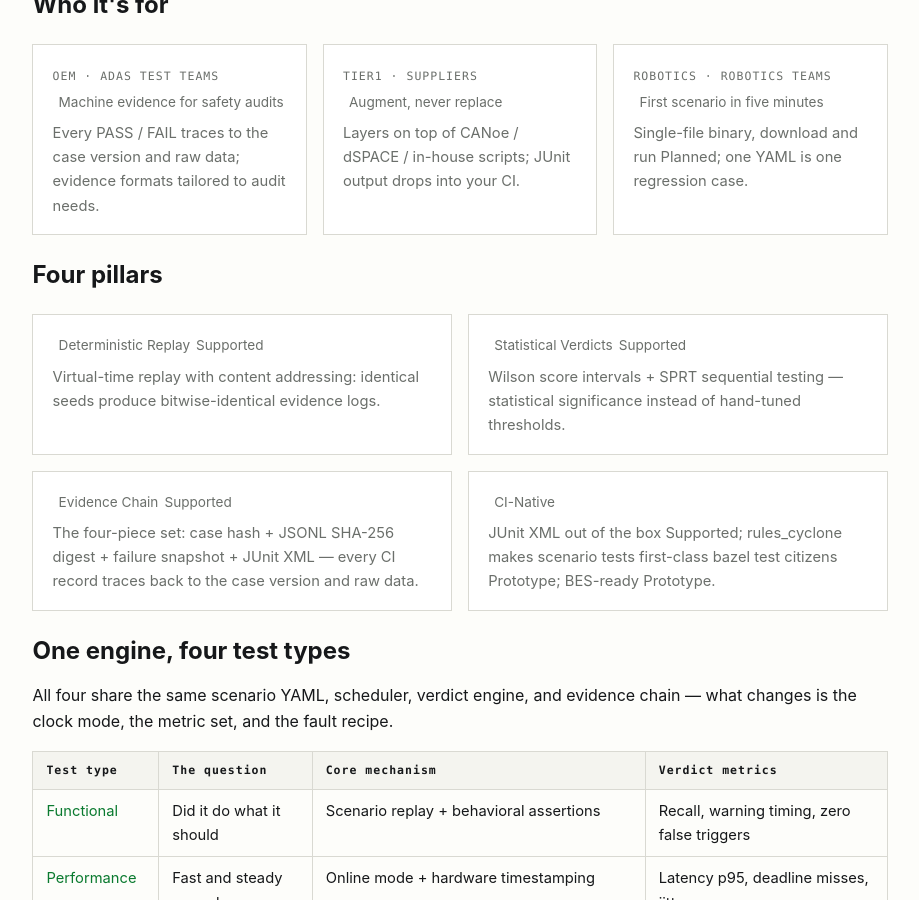
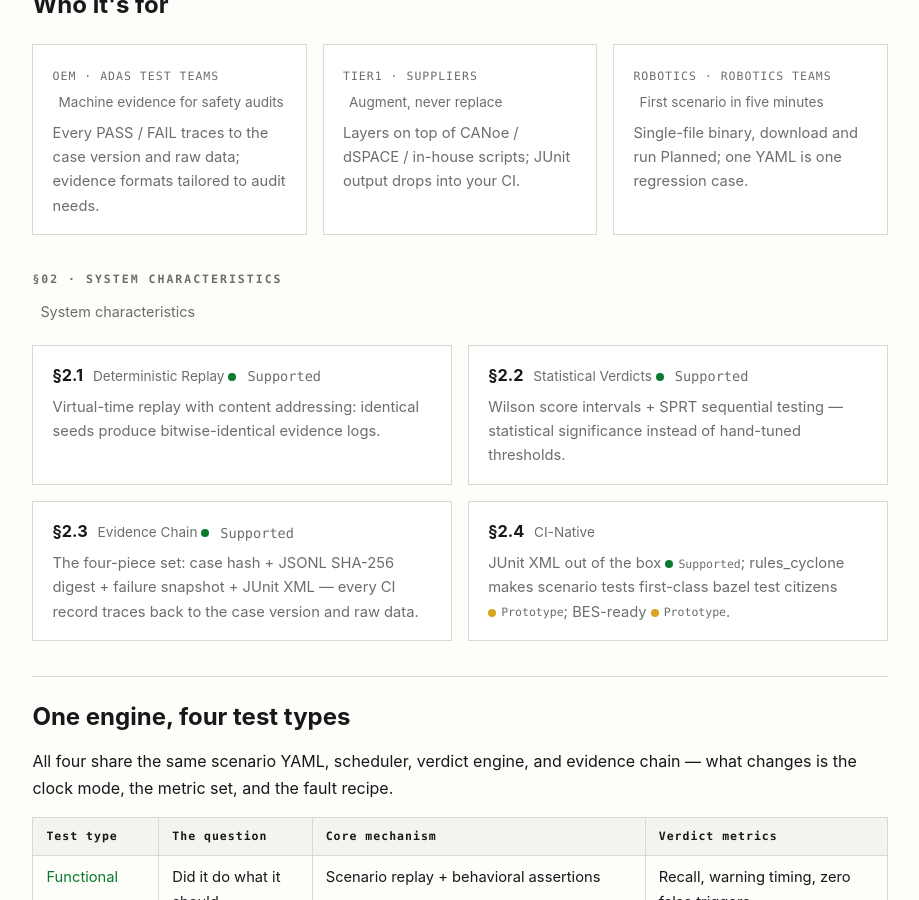
Before and after one commit to cyclone-core/site, a Jekyll site: the page built from index.html, in a window 1280 px wide and 900 px high, scrolled down 1260 px. Shown: the whole window, without its empty margins (180-1099 px from the left). Built offline with Jekyll 4.4.1, drawn with Linux system fonts in a browser that asks for light colours.

Commit message:
feat(site): §02 系统特性条款化 + 状态点

```diff
--- a/index.html
+++ b/index.html
@@ -313,28 +313,29 @@ verdict: <span class="ok">PASS</span>
   </section>
 
   <!-- ============ 四支柱 ============ -->
-  <section id="pillars">
-    <h2><span class="zh">四根支柱</span><span class="en">Four pillars</span></h2>
+  <section class="clause reveal" id="pillars">
+    <p class="clause-head">§02 · SYSTEM CHARACTERISTICS</p>
+    <h2 class="clause-name"><span class="zh">系统特性</span><span class="en">System characteristics</span></h2>
     <div class="cards">
       <div class="card">
-        <h3><span class="zh">确定性回放</span><span class="en">Deterministic Replay</span><span class="tier ok"><span class="zh">已支持</span><span class="en">Supported</span></span></h3>
+        <h3>§2.1 <span class="zh">确定性回放</span><span class="en">Deterministic Replay</span> <span class="st"><i class="sdot g"></i><span class="zh">已支持</span><span class="en">Supported</span></span></h3>
         <p class="zh">虚拟时间回放 + 内容寻址：同 seed 的证据日志逐字节一致。</p>
         <p class="en">Virtual-time replay with content addressing: identical seeds produce bitwise-identical evidence logs.</p>
       </div>
       <div class="card">
-        <h3><span class="zh">统计判定</span><span class="en">Statistical Verdicts</span><span class="tier ok"><span class="zh">已支持</span><span class="en">Supported</span></span></h3>
+        <h3>§2.2 <span class="zh">统计判定</span><span class="en">Statistical Verdicts</span> <span class="st"><i class="sdot g"></i><span class="zh">已支持</span><span class="en">Supported</span></span></h3>
         <p class="zh">Wilson 置信区间 + SPRT 序贯检验——用统计显著性替代人肉阈值。</p>
         <p class="en">Wilson score intervals + SPRT sequential testing — statistical significance instead of hand-tuned thresholds.</p>
       </div>
       <div class="card">
-        <h3><span class="zh">证据链</span><span class="en">Evidence Chain</span><span class="tier ok"><span class="zh">已支持</span><span class="en">Supported</span></span></h3>
+        <h3>§2.3 <span class="zh">证据链</span><span class="en">Evidence Chain</span> <span class="st"><i class="sdot g"></i><span class="zh">已支持</span><span class="en">Supported</span></span></h3>
         <p class="zh">四件套：case hash + JSONL SHA-256 digest + 失败快照 + JUnit XML——每条 CI 记录可回溯到用例版本与原始数据。</p>
         <p class="en">The four-piece set: case hash + JSONL SHA-256 digest + failure snapshot + JUnit XML — every CI record traces back to the case version and raw data.</p>
       </div>
       <div class="card">
-        <h3><span class="zh">CI 原生</span><span class="en">CI-Native</span></h3>
-        <p class="zh">JUnit XML 开箱即用<span class="tier ok">已支持</span>；rules_cyclone 让场景测试成为 bazel test 一等公民<span class="tier proto">原型验证中</span>；BES 就绪<span class="tier proto">原型验证中</span>。</p>
-        <p class="en">JUnit XML out of the box <span class="tier ok">Supported</span>; rules_cyclone makes scenario tests first-class bazel test citizens <span class="tier proto">Prototype</span>; BES-ready <span class="tier proto">Prototype</span>.</p>
+        <h3>§2.4 <span class="zh">CI 原生</span><span class="en">CI-Native</span></h3>
+        <p class="zh">JUnit XML 开箱即用<span class="st"><i class="sdot g"></i>已支持</span>；rules_cyclone 让场景测试成为 bazel test 一等公民<span class="st"><i class="sdot a"></i>原型验证中</span>；BES 就绪<span class="st"><i class="sdot a"></i>原型验证中</span>。</p>
+        <p class="en">JUnit XML out of the box <span class="st"><i class="sdot g"></i>Supported</span>; rules_cyclone makes scenario tests first-class bazel test citizens <span class="st"><i class="sdot a"></i>Prototype</span>; BES-ready <span class="st"><i class="sdot a"></i>Prototype</span>.</p>
       </div>
     </div>
   </section>
```
